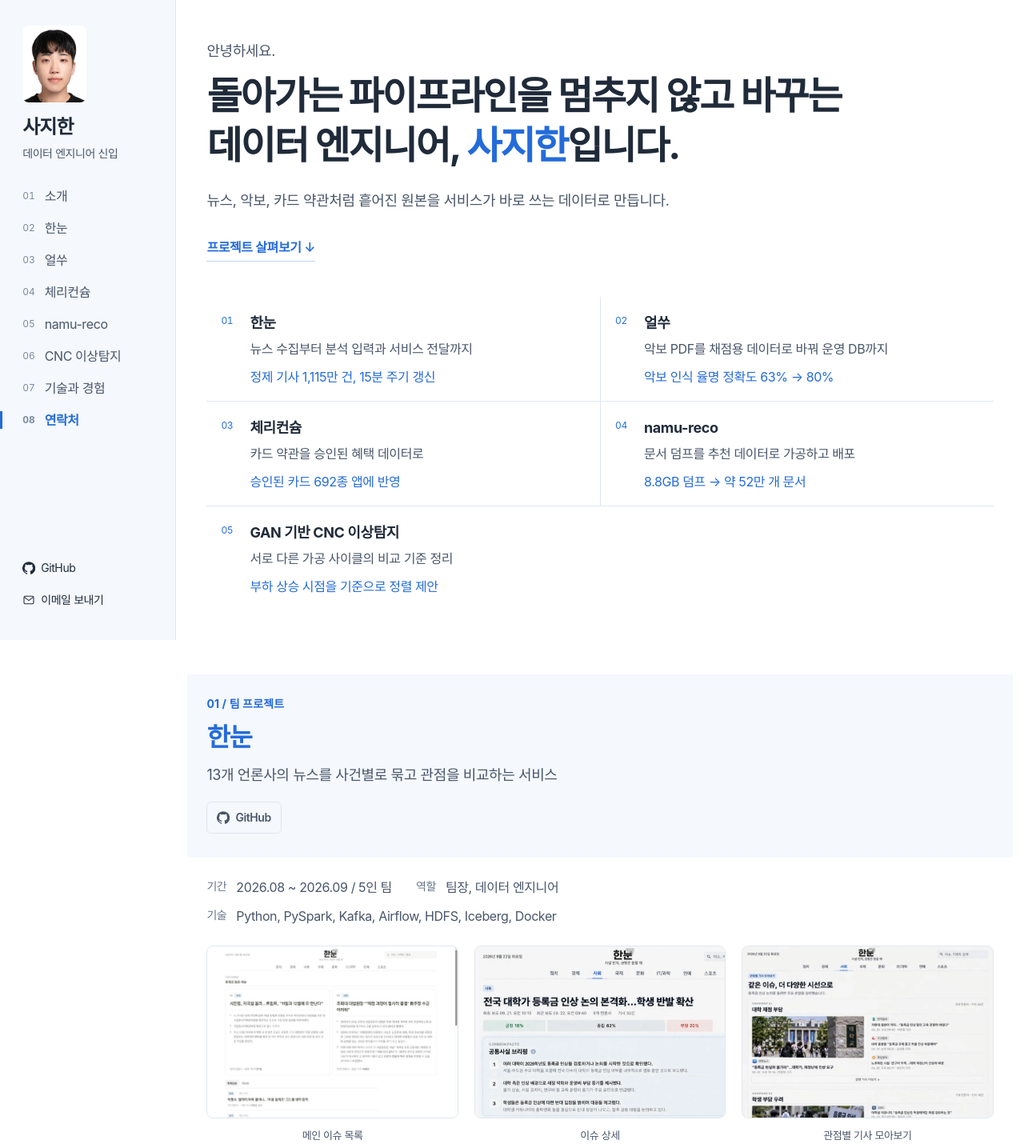
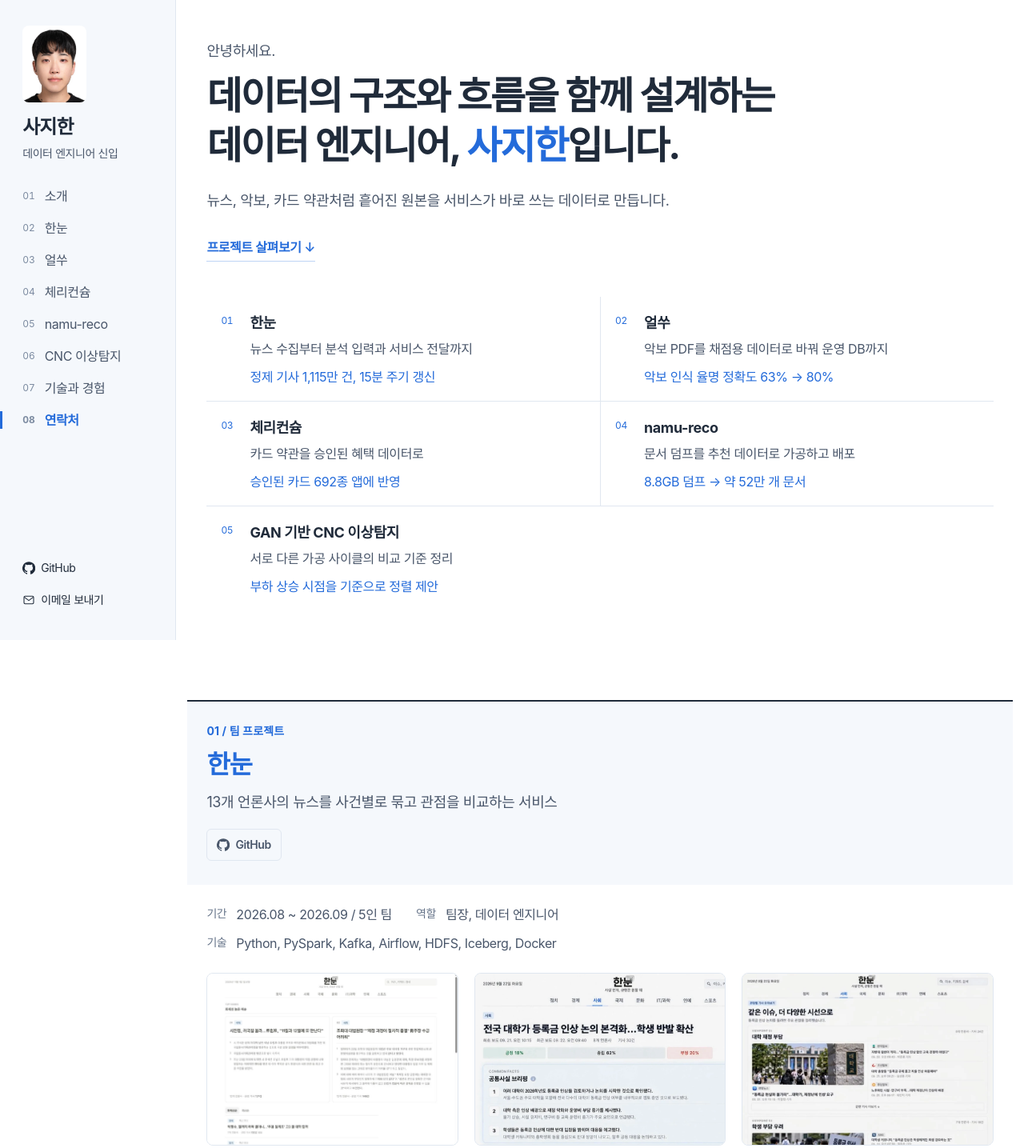
Before and after one commit to limbs-han/limbs-han.github.io, a plain HTML site: page index.html in a window 1280 px wide. Shown: the top 1435 px of the page at 80% size. Drawn offline with Linux system fonts and the light colour scheme; a web font is replaced by a local one.

Commit message:
소개 제목 수정과 프로젝트 경계선 추가

```diff
--- a/assets/portfolio.css
+++ b/assets/portfolio.css
@@ -293,3 +293,4 @@ body{word-break:keep-all;overflow-wrap:break-word}
 .web-gallery figcaption{font-size:13px;text-align:center;margin-top:8px;color:var(--body)}
 .web-gallery img{aspect-ratio:16/11;object-fit:cover;object-position:left top}
 .project-head-links{gap:8px;flex-wrap:wrap}
+.project{padding-top:112px}.project>.project-heading{border-top:2px solid var(--ink)}
--- a/index.html
+++ b/index.html
@@ -6,7 +6,7 @@
   <title>데이터 엔지니어 사지한 포트폴리오</title>
   <meta name="description" content="수집과 가공부터 서비스 전달까지. 데이터 엔지니어 사지한의 프로젝트와 판단, 검증 기록입니다.">
   <link rel="stylesheet" href="https://cdn.jsdelivr.net/gh/orioncactus/pretendard@v1.3.9/dist/web/static/pretendard.min.css">
-  <link rel="stylesheet" href="assets/portfolio.css?v=28">
+  <link rel="stylesheet" href="assets/portfolio.css?v=29">
   <script src="assets/portfolio.js?v=2" defer></script>
 </head>
 <body>
@@ -34,7 +34,7 @@
 <main id="main" tabindex="-1">
   <section class="intro" id="intro" aria-labelledby="intro-title">
     <p class="greeting">안녕하세요.</p>
-    <h1 id="intro-title">돌아가는 파이프라인을 멈추지 않고 바꾸는<br>데이터 엔지니어, <em>사지한</em>입니다.</h1>
+    <h1 id="intro-title">데이터의 구조와 흐름을 함께 설계하는<br>데이터 엔지니어, <em>사지한</em>입니다.</h1>
     <p class="intro-copy">뉴스, 악보, 카드 약관처럼 흩어진 원본을 서비스가 바로 쓰는 데이터로 만듭니다.</p>
     <div class="intro-links"><a href="#hannun">프로젝트 살펴보기 ↓</a></div>
   </section>
```
